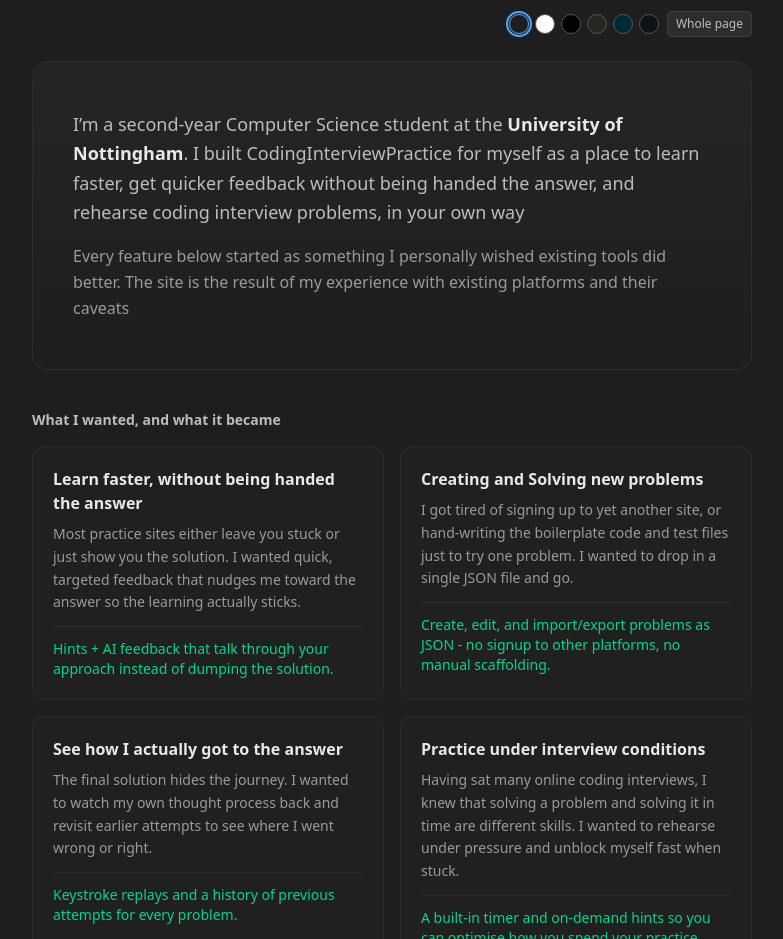
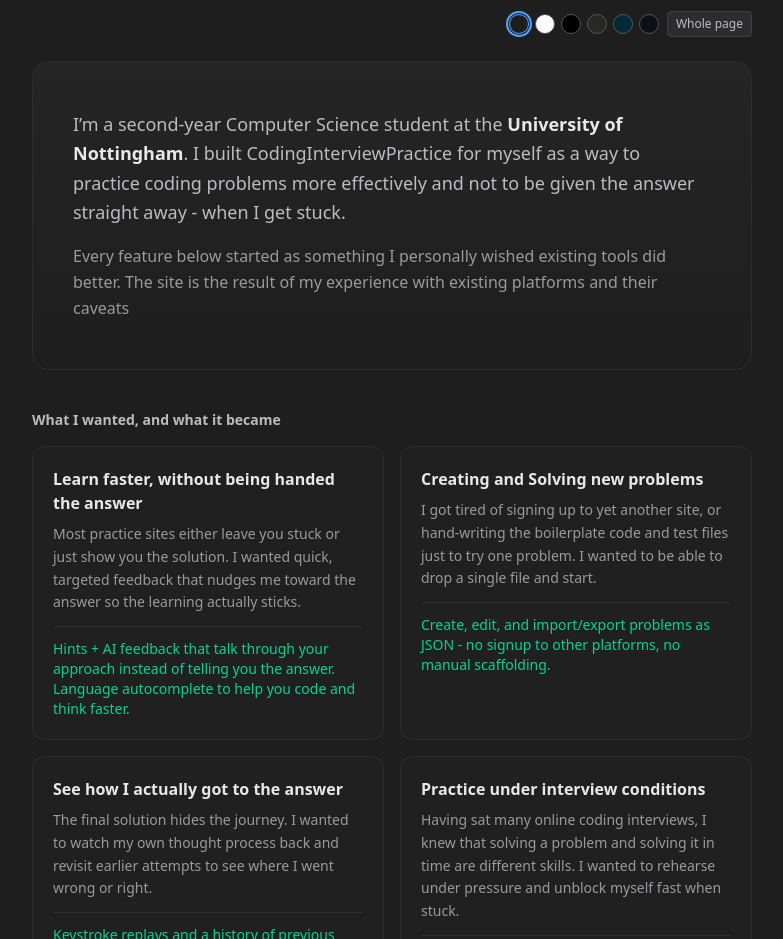
Before and after one commit to MNewson21/CodingInterviewPractice, a React (Vite) app: page /about in a window 1280 px wide. Shown: the part 73-1012 px from the top of the page, without its empty margins (248-1031 px from the left). Built offline with nearby package versions, Linux system fonts and the light colour scheme; no server answers.

Commit message:
Amended about page

```diff
--- a/src/routes/AboutPage.tsx
+++ b/src/routes/AboutPage.tsx
@@ -8,11 +8,11 @@
   {
     title: 'Learn faster, without being handed the answer',
     body: 'Most practice sites either leave you stuck or just show you the solution. I wanted quick, targeted feedback that nudges me toward the answer so the learning actually sticks.',
-    feature: 'Hints + AI feedback that talk through your approach instead of dumping the solution.',
+    feature: 'Hints + AI feedback that talk through your approach instead of telling you the answer. Language autocomplete to help you code and think faster.',
   },
   {
     title: 'Creating and Solving new problems',
-    body: 'I got tired of signing up to yet another site, or hand-writing the boilerplate code and test files just to try one problem. I wanted to drop in a single JSON file and go.',
+    body: 'I got tired of signing up to yet another site, or hand-writing the boilerplate code and test files just to try one problem. I wanted to be able to drop a single file and start.',
     feature: 'Create, edit, and import/export problems as JSON - no signup to other platforms, no manual scaffolding.',
   },
   {
@@ -23,7 +23,7 @@
   {
     title: 'Practice under interview conditions',
     body: 'Having sat many online coding interviews, I knew that solving a problem and solving it in time are different skills. I wanted to rehearse under pressure and unblock myself fast when stuck.',
-    feature: 'A built-in timer and on-demand hints so you can optimise how you spend your practice time.',
+    feature: 'A built-in timer and on-demand hints so you can optimise how you practice your problems',
   },
 ];
 
@@ -52,8 +52,7 @@
           <p className="text-lg leading-relaxed text-zinc-300">
             I&rsquo;m a second-year Computer Science student at the{' '}
             <span className="font-semibold text-zinc-100">University of Nottingham</span>. I built
-            CodingInterviewPractice for myself as a place to learn faster, get quicker feedback
-            without being handed the answer, and rehearse coding interview problems, in your own way
+            CodingInterviewPractice for myself as a way to practice coding problems more effectively and not to be given the answer straight away - when I get stuck.
           </p>
           <p className="mt-4 leading-relaxed text-zinc-400">
             Every feature below started as something I personally wished existing tools did
```
